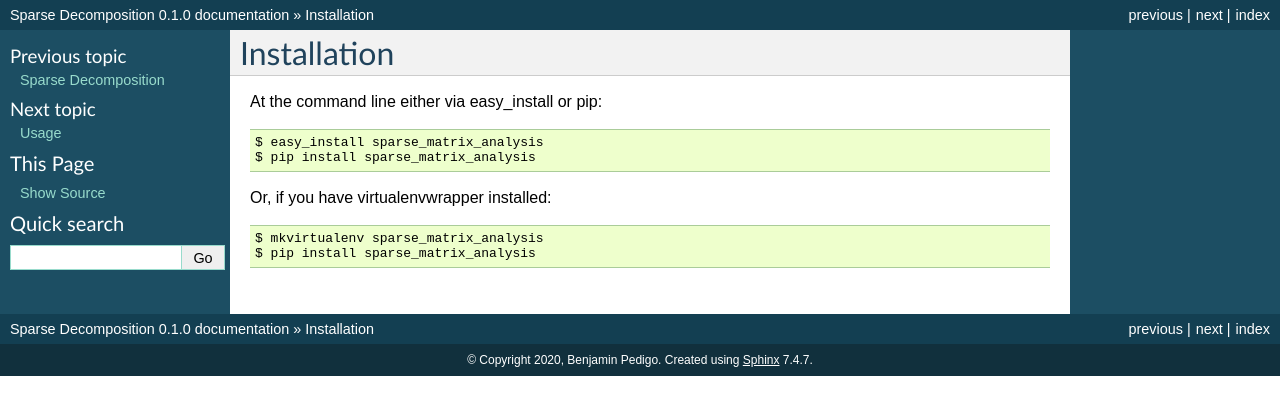
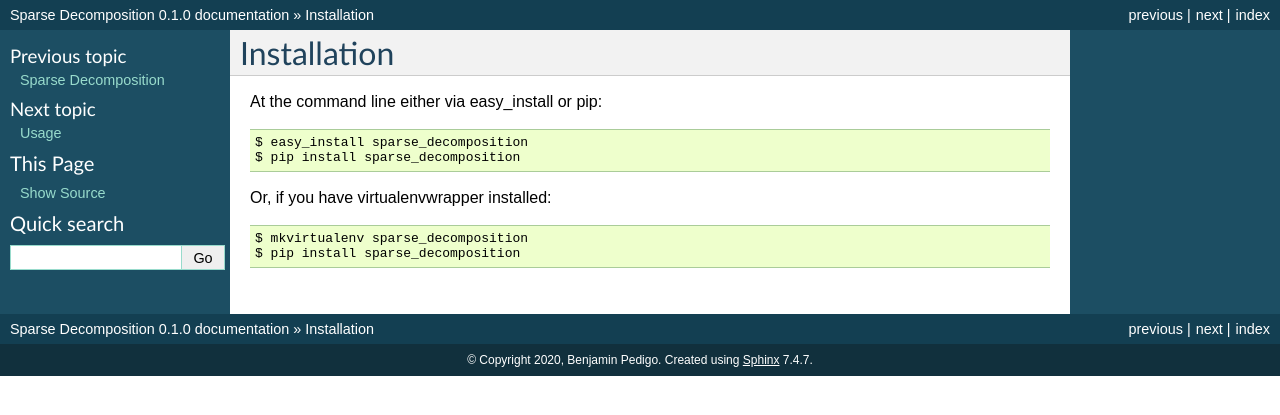
Before and after one commit to bdpedigo/sparse_decomposition, a Sphinx documentation site: the page built from docs/installation.rst, in a window 1280 px wide. Shown: the top 415 px of the page. Built offline with Sphinx 7.4.7, drawn with Linux system fonts in a browser that asks for light colours.

Commit message:
fix more naming

```diff
--- a/docs/conf.py
+++ b/docs/conf.py
@@ -192,7 +192,7 @@ latex_elements = {
 latex_documents = [
     (
         "index",
-        "sparse_matrix_analysis.tex",
+        "sparse_decomposition.tex",
         u"Sparse Decomposition Documentation",
         u"Benjamin Pedigo",
         "manual",
--- a/docs/installation.rst
+++ b/docs/installation.rst
@@ -4,10 +4,10 @@ Installation
 
 At the command line either via easy_install or pip::
 
-    $ easy_install sparse_matrix_analysis
-    $ pip install sparse_matrix_analysis
+    $ easy_install sparse_decomposition
+    $ pip install sparse_decomposition
 
 Or, if you have virtualenvwrapper installed::
 
-    $ mkvirtualenv sparse_matrix_analysis
-    $ pip install sparse_matrix_analysis
+    $ mkvirtualenv sparse_decomposition
+    $ pip install sparse_decomposition
```
Also changed, not shown: 1 other file.
